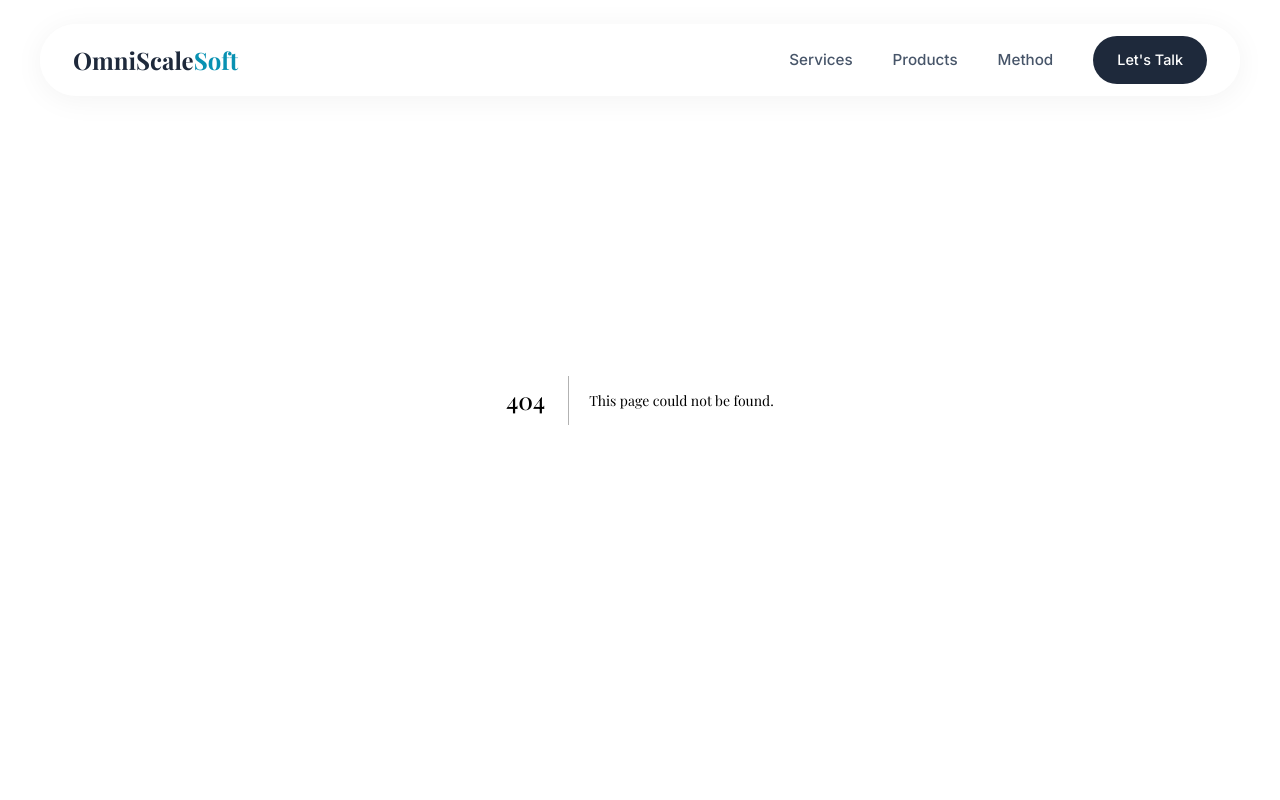
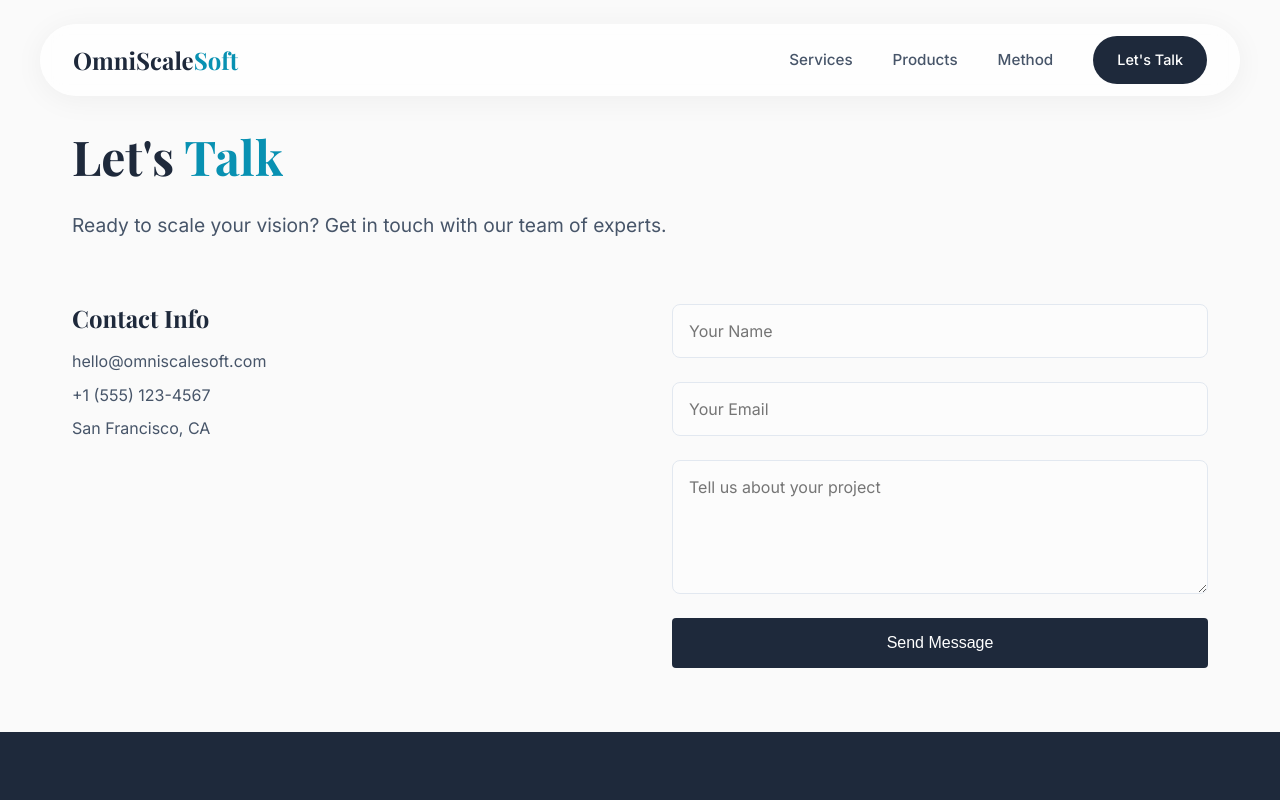
Before and after one commit to SakiburRahmann/omniscalesoft-startup-website, a Next.js app: page /contact in a window 1280 px wide. Before the commit this address had no page. Shown: the top 800 px of the page. Built offline with nearby package versions, Linux system fonts and the light colour scheme; a web font is replaced by a local one.

Commit message:
feat(pages): add services, products, method, and contact pages

```diff
--- /dev/null
+++ b/src/app/contact/page.tsx
@@ -0,0 +1,45 @@
+export default function Contact() {
+    return (
+        <main style={{ paddingTop: '8rem', paddingBottom: '4rem', maxWidth: 'var(--max-width)', margin: '0 auto', paddingLeft: '2rem', paddingRight: '2rem' }}>
+            <h1 style={{ fontFamily: 'var(--font-serif)', fontSize: '3rem', color: 'var(--text-primary)', marginBottom: '1.5rem' }}>
+                Let's <span style={{ color: 'var(--accent)' }}>Talk</span>
+            </h1>
+            <p style={{ fontSize: '1.2rem', color: 'var(--text-secondary)', maxWidth: '800px', lineHeight: '1.6' }}>
+                Ready to scale your vision? Get in touch with our team of experts.
+            </p>
+
+            <div style={{ marginTop: '4rem', display: 'grid', gridTemplateColumns: 'repeat(auto-fit, minmax(300px, 1fr))', gap: '4rem' }}>
+                <div>
+                    <h3 style={{ fontSize: '1.5rem', marginBottom: '1rem', color: 'var(--text-primary)' }}>Contact Info</h3>
+                    <p style={{ marginBottom: '0.5rem', color: 'var(--text-secondary)' }}>hello@omniscalesoft.com</p>
+                    <p style={{ marginBottom: '0.5rem', color: 'var(--text-secondary)' }}>+1 (555) 123-4567</p>
+                    <p style={{ color: 'var(--text-secondary)' }}>San Francisco, CA</p>
+                </div>
+
+                <form style={{ display: 'flex', flexDirection: 'column', gap: '1.5rem' }}>
+                    <input type="text" placeholder="Your Name" style={inputStyle} />
+                    <input type="email" placeholder="Your Email" style={inputStyle} />
+                    <textarea placeholder="Tell us about your project" rows={5} style={inputStyle}></textarea>
+                    <button type="submit" style={{
+                        padding: '1rem 2rem',
+                        background: 'var(--text-primary)',
+                        color: 'white',
+                        border: 'none',
+                        borderRadius: '4px',
+                        fontSize: '1rem',
+                        cursor: 'pointer'
+                    }}>Send Message</button>
+                </form>
+            </div>
+        </main>
+    )
+}
+
+const inputStyle = {
+    padding: '1rem',
+    border: '1px solid var(--border-color)',
+    borderRadius: '8px',
+    fontSize: '1rem',
+    fontFamily: 'inherit',
+    background: 'rgba(255,255,255,0.5)'
+}
```
Also changed, not shown: src/app/method/page.tsx (added, +31 -0 lines), src/app/products/page.tsx (added, +17 -0 lines), src/app/services/page.tsx (added, +27 -0 lines).
